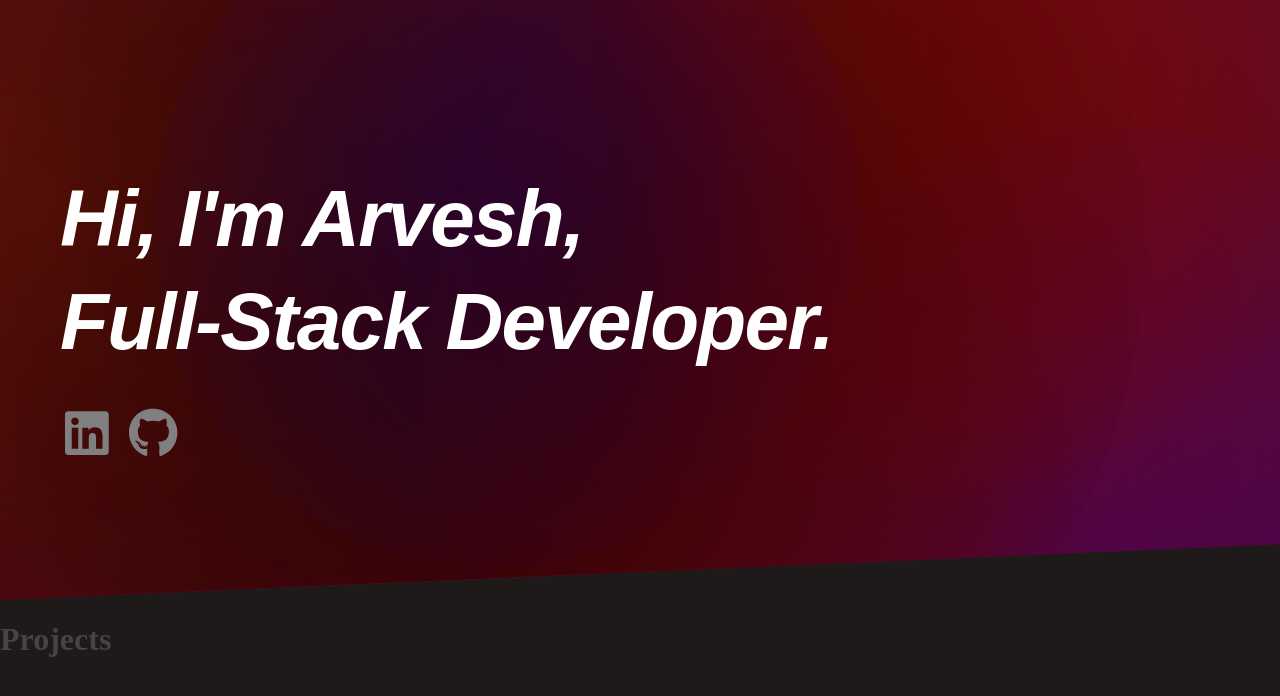
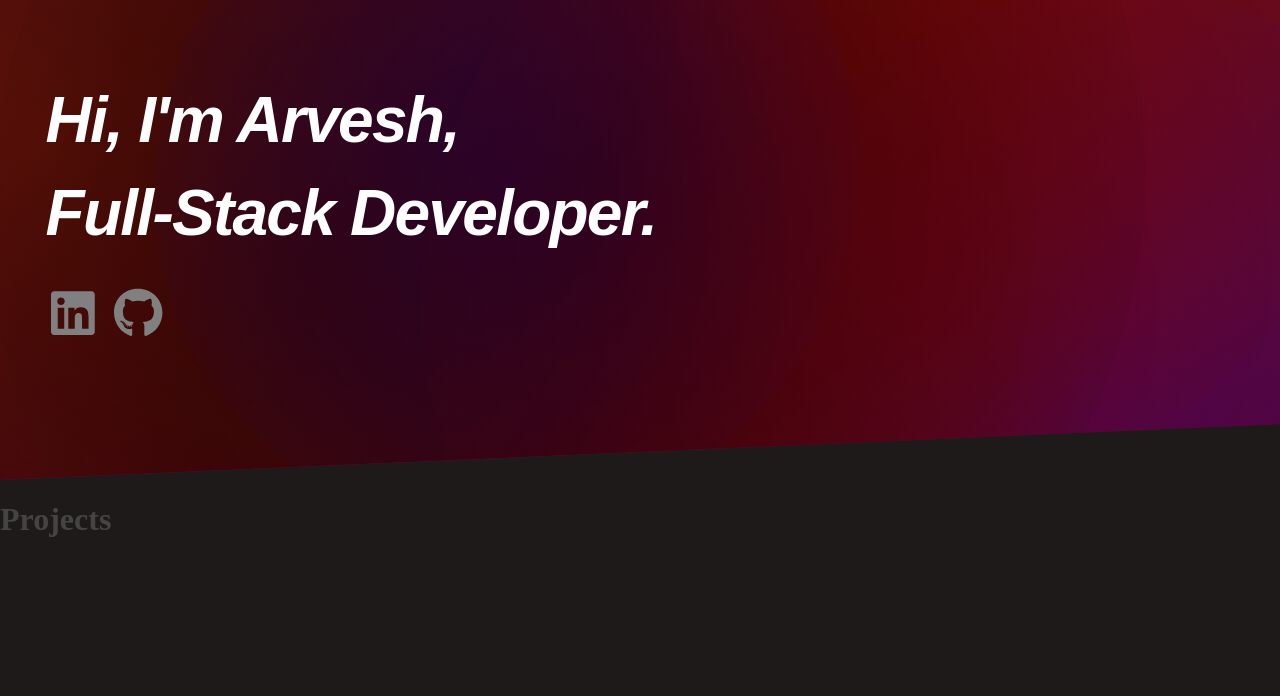
Before and after one commit to DatDereDaag/Portfolio, a React (Vite) app: page / in a window 1280 px wide. Shown: the top 696 px of the page. Built offline with nearby package versions, Linux system fonts and the light colour scheme; a web font is replaced by a local one.

Commit message:
REMOVED : Router, Layout, App.tsx ADDED: Content Slider Component

```diff
--- a/package.json
+++ b/package.json
@@ -15,6 +15,7 @@
     "@fortawesome/free-regular-svg-icons": "^6.7.2",
     "@fortawesome/free-solid-svg-icons": "^6.7.2",
     "@fortawesome/react-fontawesome": "^0.2.2",
+    "motion": "^12.23.22",
     "normalize.css": "^8.0.1",
     "react": "^19.0.0",
     "react-dom": "^19.0.0",
--- a/src/App.tsx
+++ /dev/null
@@ -1,18 +0,0 @@
-import { Routes, Route } from 'react-router-dom';
-import Layout from './Components/Layout';
-import Home from './Components/Home';
-
-function App() {
-
-  return (
-    <div>
-      <Routes>
-        <Route path = "/" element = {<Layout/>}>
-          <Route index element={<Home />} />
-        </Route>
-      </Routes>
-    </div>
-  )
-}
-
-export default App
--- a/src/Components/Home/index.scss
+++ b/src/Components/Home/index.scss
@@ -1,22 +1,25 @@
-
-.hero-section{
+.hero-section {
   position: absolute;
-    top: 120px;
-    left: 40px;
+  top: 4vh;
+  left: 2vw;
   margin: 20px;
-    font-size: 40px;
+  font-size: 2rem;
   color: white;
 
-    .hero-font{
+  .hero-font {
     font-family: "Expletus Sans", sans-serif;
     font-optical-sizing: auto;
     font-weight: 600;
     letter-spacing: -1.74px;
     line-height: 50px;
-        font-style:italic;
+    font-style: italic;
   }
 
-    .hero-icons{
+  .bottom-hero-font {
+    font-style: italic;
+  }
+
+  .hero-icons {
     display: flex;
     flex-direction: row;
     align-items: center;
@@ -24,24 +27,22 @@
     padding: 5px;
     font-size: 50px;
 
-        .linkedin-icon{
+    .linkedin-icon {
       color: grey;
+      transition: all 0.3s ease-in-out;
     }
 
-        .linkedin-icon:hover{
-            color: #0077B5;
+    .linkedin-icon:hover {
+      color: #0077b5;
     }
 
-        .github-icon{
+    .github-icon {
       color: grey;
+      transition: all 0.3s ease-in-out;
     }
 
-        .github-icon:hover{
+    .github-icon:hover {
       color: white;
     }
   }
 }
-
-.content{
-
-}
--- a/src/Components/Home/index.tsx
+++ b/src/Components/Home/index.tsx
@@ -40,16 +40,16 @@ function Home() {
     <div>
       <div
         className="hero-background finisher-header"
-        style={{ width: "100%", height: "600px" }}
+        style={{ width: "100%", height: "60vh" }}
       ></div>
 
       <div className="hero-section">
         <h1 className="hero-font">Hi, I'm Arvesh,</h1>
-        <h1 className="hero-font">Full-Stack Developer.</h1>
+        <h1 className="hero-font bottom-hero-font">Full-Stack Developer.</h1>
         <div className="hero-icons">
           <a
             target="_blank"
-            rel="norefferer"
+            rel="noreferrer"
             className="linkedin-icon"
             href="https://www.linkedin.com/in/arvesh-gosine-01b67b2b2/"
           >
@@ -57,7 +57,7 @@ function Home() {
           </a>
           <a
             target="_blank"
-            rel="norefferer"
+            rel="noreferrer"
             className="github-icon"
             href="https://github.com/DatDereDaag"
           >
--- a/src/Components/Layout/index.tsx
+++ /dev/null
@@ -1,22 +0,0 @@
-import { Outlet } from "react-router-dom";
-import Sidebar from "../Sidebar";
-import "./index.scss";
-
-/*
-  -The project has been layed out to be expanded on in the future.
-  -For now it will be one page all contained here in the layout component.
-
-*/
-
-const Layout = () => {
-  return (
-    <div className="App">
-
-      <Sidebar />
-
-      <Outlet />
-    </div>
-  );
-};
-
-export default Layout;
--- a/src/index.css
+++ b/src/index.css
@@ -6,6 +6,7 @@ body {
   -webkit-font-smoothing: antialiased;
   -moz-osx-font-smoothing: grayscale;
   background: #1f1a1a;
-    overflow: hidden;
+  overflow-y: auto;
+  overflow-x: hidden;
   display: block;
 }
--- a/src/main.tsx
+++ b/src/main.tsx
@@ -1,13 +1,10 @@
 import { StrictMode } from "react";
 import { createRoot } from "react-dom/client";
-import { BrowserRouter } from "react-router-dom";
 import "./index.css";
-import App from "./App.tsx";
+import Home from "./Components/Home/index.tsx";
 
 createRoot(document.getElementById("root")!).render(
   <StrictMode>
-    <BrowserRouter>
-      <App />
-    </BrowserRouter>
-  </StrictMode>
+    <Home />
+  </StrictMode>,
 );
```
Also changed, not shown: src/Components/Content Slider/index.scss (added, +7 -0 lines), src/Components/Content Slider/index.tsx (added, +7 -0 lines), src/Components/Layout/index.scss (deleted), 1 other file (tests, documents, lock files or other folders). Lines whose indentation alone changed are shown as unchanged.
